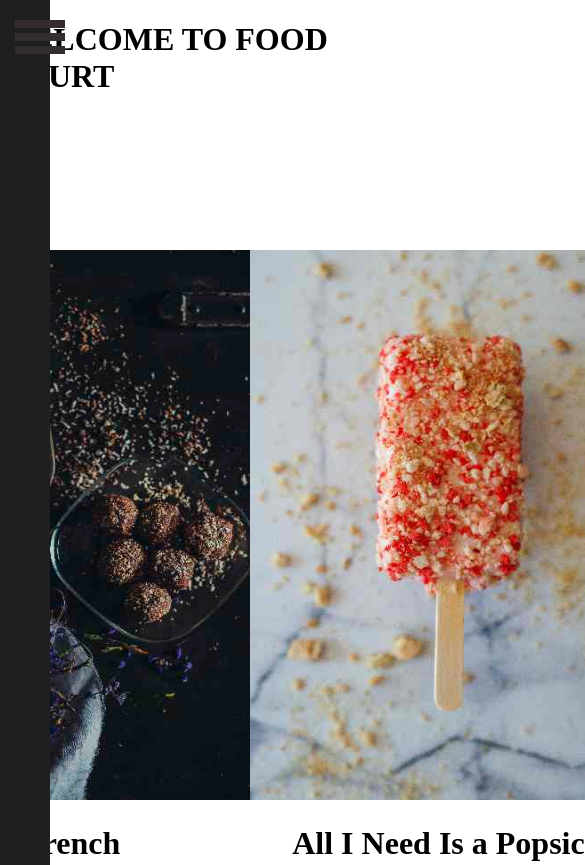
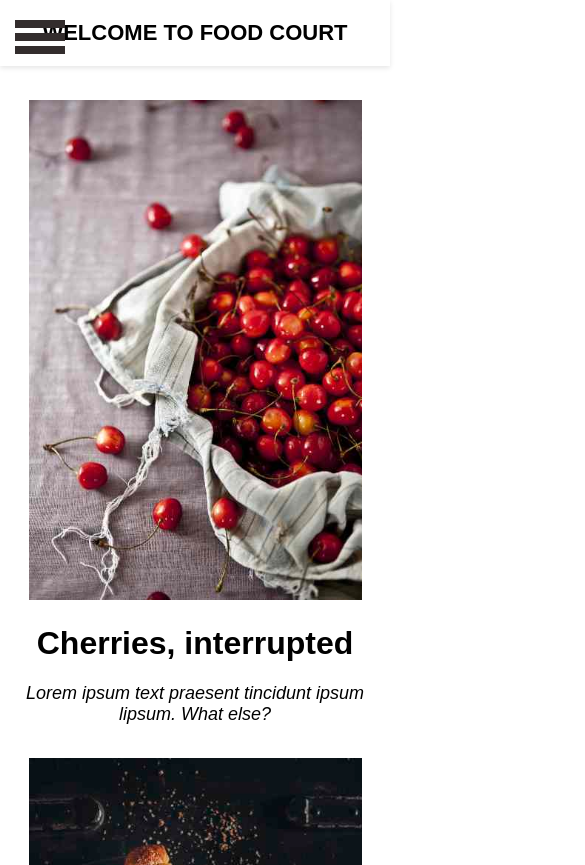
Before and after one commit to saishivakrishna/foodCourt, a plain HTML site: page index.html in a window 390 px wide. Shown: the top 865 px of the page, 585 px wide, since content can reach past the window. Drawn offline with Linux system fonts and the light colour scheme.

Commit message:
Update index.html

```diff
--- a/index.html
+++ b/index.html
@@ -7,119 +7,157 @@
     <style>
       body {
         margin: 0;
-
-
+        font-family: Arial, sans-serif;
       }
 
       .sidebar {
         height: 100vh; /* Full viewport height */
         width: 250px;
         background-color: rgb(31, 30, 32);
-   left: -200px;
+        left: -250px;
         top: 0;
         padding-top: 60px;
         position: fixed;
         transition: left 0.4s;
       }
-.sidebar a{
+
+      .sidebar a {
         text-decoration: none;
         color: aliceblue;
         display: block;
         padding: 15px 20px;
+      }
 
-}
-.sidebar a:hover{
+      .sidebar a:hover {
         color: red;
       }
-.toggle{
+
+      .toggle {
         height: 50px;
         cursor: pointer;
         padding: 15px;
         position: fixed;
         z-index: 2;
-
       }
 
-.toggle div{
+      .toggle div {
         width: 50px;
         height: 8px;
         background: rgb(51, 45, 45);
         margin: 5px 0;
         cursor: pointer;
       }
-#menu-toggle:checked ~.sidebar{
+
+      #menu-toggle:checked ~ .sidebar {
         left: 0;
       }
 
-
-#menu-toggle{
+      #menu-toggle {
         display: none;
       }
+
       .images {
         display: grid;
-  grid-template-columns: repeat(4, auto); /* 3 images per row, use default size */
-  gap: 300px;
-  justify-content: center; /* Center the grid horizontally */
-  padding: 250px;
-  column-gap: 0px;     /* Space between columns */
-  row-gap: 150px;        /* More space between top and bottom rows */
+        grid-template-columns: repeat(4, 1fr); /* 4 images per row on large screens */
+        gap: 20px; /* Space between images */
+        justify-content: center;
+        padding: 120px 20px 20px; /* Adjust padding */
       }
+
       .images img {
- width: 400px;
-  height: 550px;
-  justify-content: center;
+        width: 100%;
+        height: auto;
+        max-width: 400px; /* Maximum image width */
+      }
 
-}
-.s{
+      .s {
         text-align: center;
       }
+
       .s p {
-    font-size: 25px;
+        font-size: 18px;
         font-style: italic;
       }
-.heading{
+
+      .heading {
         background-color: rgb(255, 255, 255);
         position: fixed;
         width: 100%;
         display: flex;
         justify-content: center;
         gap: 50px;
+        top: 0;
+        padding: 20px 0;
+        box-shadow: 0 2px 5px rgba(0, 0, 0, 0.1);
+      }
 
+      .tit {
+        margin: 0;
+      }
 
-
-}
-.ee{
+      .ee {
         cursor: pointer;
       }
 
+      /* Mobile Responsiveness */
+      @media screen and (max-width: 768px) {
+        .images {
+          grid-template-columns: 1fr 1fr; /* 2 images per row on medium screens */
+          gap: 10px;
+          padding: 100px 10px 20px;
+        }
 
+        .sidebar {
+          width: 200px;
+        }
 
+        .images img {
+          max-width: 90%; /* Reduce max width for images */
+        }
 
+        .heading {
+          gap: 20px;
+        }
+
+        .tit {
+          font-size: 22px;
+        }
+      }
+
+      @media screen and (max-width: 480px) {
+        .images {
+          grid-template-columns: 1fr; /* 1 image per row on small screens */
+          gap: 15px;
+        }
+
+        .sidebar {
+          width: 180px;
+        }
+
+        .heading {
+          gap: 10px;
+        }
+      }
 
     </style>
 </head>
 <body>
     <div class="heading">
         <h1 class="tit">WELCOME TO FOOD COURT</h1>
-
     </div>
 
-
     <input type="checkbox" id="menu-toggle">
-    <label for="menu-toggle"  class="toggle">
+    <label for="menu-toggle" class="toggle">
         <div></div>
         <div></div>
         <div></div>
     </label>
 
     <div class="images">
-
         <div class="s">
             <img src="cherries.jpg" alt="cherries">
             <h1>Cherries, interrupted</h1>
-        <p>Lorem ipsum text praesent tincidunt ipsum lipsum.
-
-            What else?</p>
+            <p>Lorem ipsum text praesent tincidunt ipsum lipsum. What else?</p>
         </div>
 
         <div class="s">
@@ -133,7 +171,6 @@ display: none;
             <h1>All I Need Is a Popsicle</h1>
             <p>Lorem ipsum text praesent tincidunt ipsum lipsum.</p>
         </div>
-
 
         <div class="s">
             <img src="salmon.jpg" alt="salmon">
@@ -150,9 +187,7 @@ display: none;
         <div class="s">
             <img src="steak.jpg" alt="steak">
             <h1>Let Me Tell You About This Steak</h1>
-        <p>Once again, some random text to lorem lorem lorem lorem ipsum text praesent tincidunt ipsum lipsum.
-
-        </p>
+            <p>Once again, some random text to lorem lorem lorem lorem ipsum text praesent tincidunt ipsum lipsum.</p>
         </div>
 
         <div class="s">
@@ -165,13 +200,14 @@ display: none;
             <img src="sandwich.jpg" alt="sandwich">
             <h1>The Perfect Sandwich, A Real NYC Classic</h1>
             <p>Just some random text, lorem ipsum text praesent tincidunt ipsum lipsum.</p>
-    </div>  </div>
+        </div>
+    </div>
 
     <div class="sidebar">
         <h2>
-        <a href="">Home</a><br>
-        <a href="">profile</a><br>
-        <a href="">logout</a>
+            <a href="#">Home</a><br>
+            <a href="#">Profile</a><br>
+            <a href="#">Logout</a>
         </h2>
     </div>
 </body>
```
Lines whose indentation alone changed are shown as unchanged.
